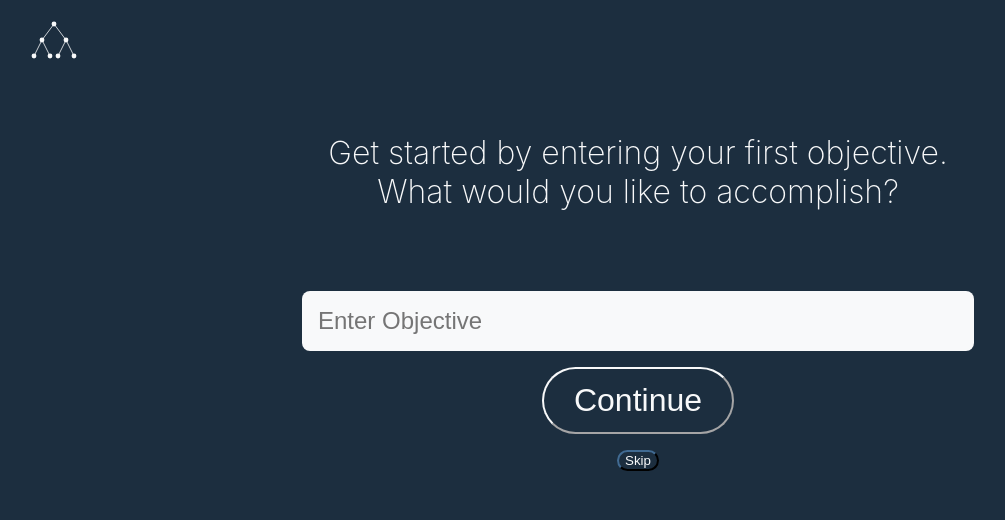
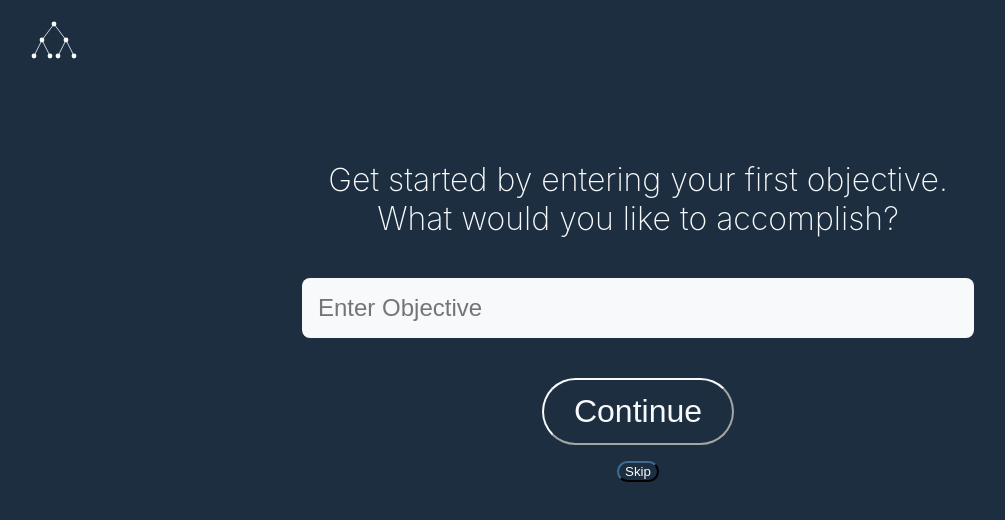
Before and after one commit to nilseng/pureokrs2, a React (Create React App) app: page /getstarted in a window 1280 px wide. Shown: the top 520 px of the page, without its empty margins (2-1007 px from the left). Built offline with nearby package versions, Linux system fonts and the light colour scheme.

Commit message:
going back from using window.innerheight

```diff
--- a/src/components/GetStarted.js
+++ b/src/components/GetStarted.js
@@ -1,41 +1,24 @@
-import React, { useEffect, useState } from "react";
+import React from "react";
 
 import "../styles/GetStarted.css";
 import "../styles/common/buttonLight.css";
 import "../styles/common/buttonLinkLight.css";
 import AnimatedLogo from "./AnimatedLogo";
 
-const useWindowHeight = () => {
-  const [height, setHeight] = useState(0);
-  useEffect(() => {
-    function updateHeight() {
-      setHeight(window.innerHeight);
-    }
-    updateHeight();
-    window.addEventListener("orientationchange", updateHeight);
-    return () => window.removeEventListener("orientationchange", updateHeight);
-  });
-  return height;
-};
-
 const GetStarted = () => {
-  const height = useWindowHeight();
   return (
     <>
       <AnimatedLogo />
-      <div className="container" style={{ minHeight: height }}>
-        <div style={{ paddingTop: height / 6 }}>
+      <div className="container" style={{ minHeight: "100vh" }}>
+        <div style={{ paddingTop: "20vh" }}>
           <label>
             Get started by entering your first objective. <br /> What would you
             like to accomplish?
           </label>
           <br />
-          <input
-            style={{ marginTop: height / 10 }}
-            placeholder="Enter Objective"
-          />
+          <input style={{ marginTop: "5vh" }} placeholder="Enter Objective" />
           <br />
-          <button className="buttonLight" style={{ marginTop: "1rem" }}>
+          <button className="buttonLight" style={{ marginTop: "5vh" }}>
             Continue
           </button>
           <br />
--- a/src/components/Welcome.js
+++ b/src/components/Welcome.js
@@ -1,4 +1,4 @@
-import React, { useState, useEffect } from "react";
+import React from "react";
 import { Link } from "react-router-dom";
 
 import "../styles/Welcome.css";
@@ -7,36 +7,22 @@ import "../styles/common/buttonDark.css";
 import Footer from "./Footer";
 import AnimatedLogo from "./AnimatedLogo";
 
-const useWindowHeight = () => {
-  const [height, setHeight] = useState(0);
-  useEffect(() => {
-    function updateHeight() {
-      setHeight(window.innerHeight);
-    }
-    updateHeight();
-    window.addEventListener("orientationchange", updateHeight);
-    return () => window.removeEventListener("orientationchange", updateHeight);
-  });
-  return height;
-};
-
 const Welcome = () => {
-  const height = useWindowHeight();
   return (
     <header>
       <AnimatedLogo />
-      <div className="topBox" style={{ minHeight: height / 2 }}>
+      <div className="topBox" style={{ minHeight: "50vh" }}>
         <Link style={{ outline: "none" }} to="/getstarted">
-          <button className="buttonLight" style={{ marginTop: height / 6 }}>
+          <button className="buttonLight" style={{ marginTop: "20vh" }}>
             Get started
           </button>
         </Link>
       </div>
-      <div className="bottomBox" style={{ minHeight: height / 2 }}>
-        <button className="buttonDark" style={{ marginTop: height / 8 }}>
+      <div className="bottomBox" style={{ minHeight: "50vh" }}>
+        <button className="buttonDark" style={{ marginTop: "15vh" }}>
           Login
         </button>
-        <Footer style={{ marginTop: height / 6 }} />
+        <Footer />
       </div>
     </header>
   );
```
